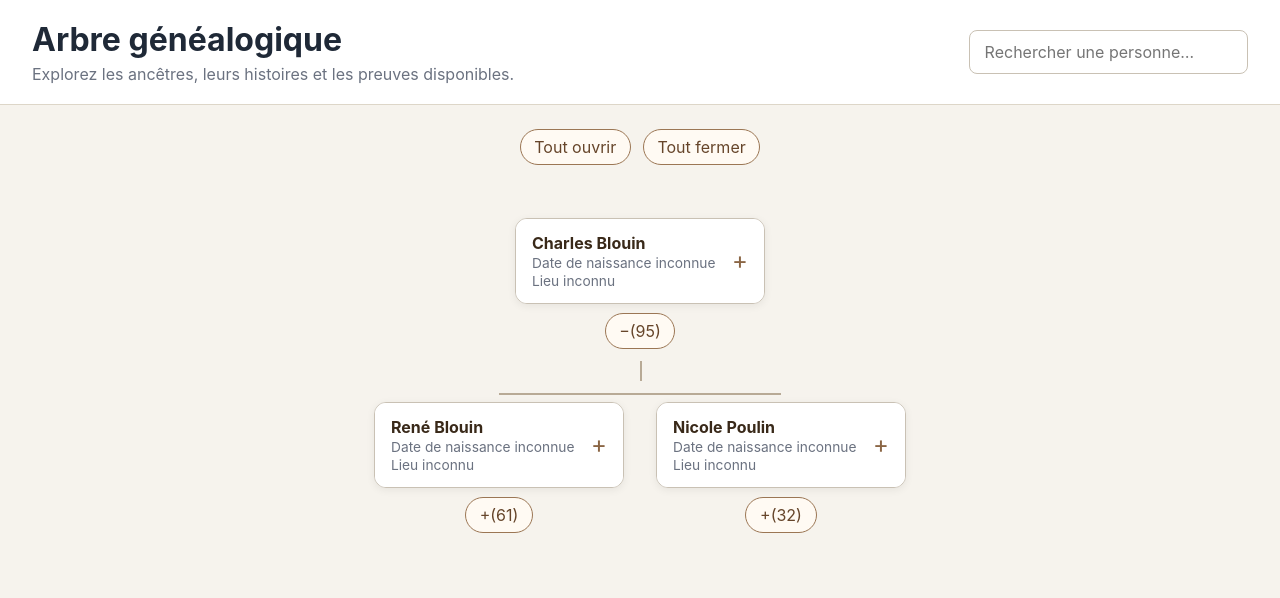
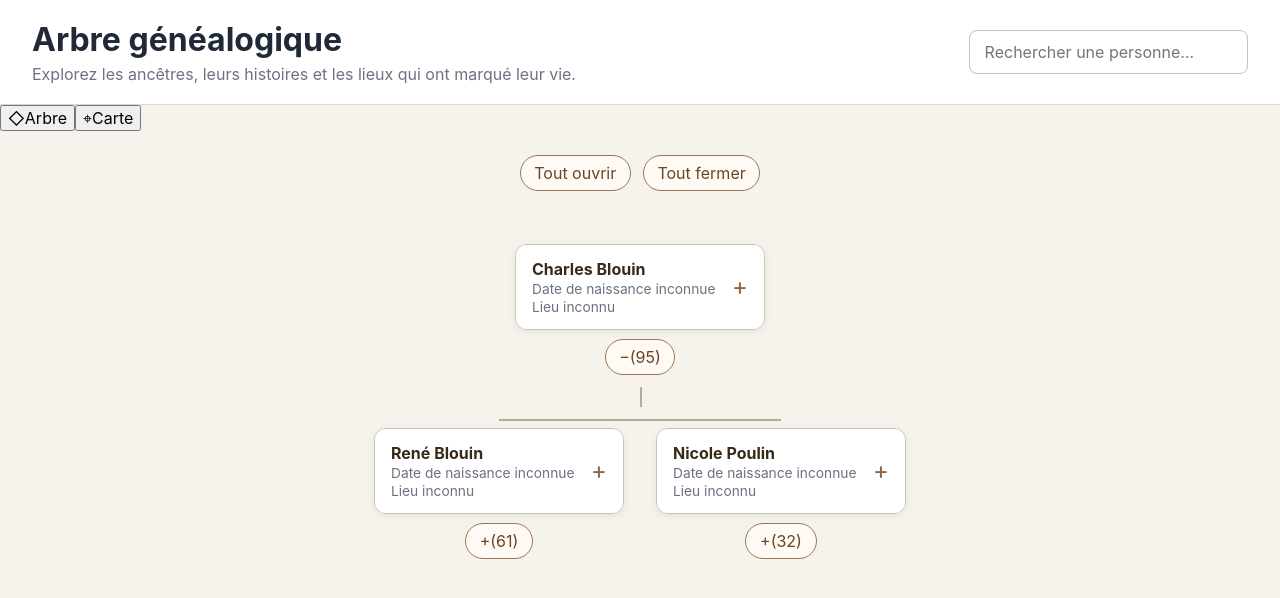
Before and after one commit to charles-blouin/genealogie, a React (Vite) app: page / in a window 1280 px wide. Shown: the top 598 px of the page. Built offline with nearby package versions, Linux system fonts and the light colour scheme.

Commit message:
Ajouter les onglets Arbre et Carte

```diff
--- a/src/App.tsx
+++ b/src/App.tsx
@@ -9,6 +9,7 @@ import jeanMariePoulinExtensionData from './data/jean-marie-poulin-extension.jso
 import paternalExtensionData from './data/paternal-extension.json'
 import type { Person, Relationship, ResearchProfile, Source } from './types/genealogy'
 import { FamilyTree } from './components/FamilyTree'
+import { GenealogyMap } from './components/GenealogyMap'
 import './styles.css'
 
 interface GenealogyExtension {
@@ -17,6 +18,8 @@ interface GenealogyExtension {
   sources?: Source[]
   research?: ResearchProfile[]
 }
+
+type ViewTab = 'tree' | 'map'
 
 const extensions = [
   maternalExtensionData as GenealogyExtension,
@@ -80,6 +83,7 @@ const sources = [
 export default function App() {
   const [rootId, setRootId] = useState('charles-blouin')
   const [query, setQuery] = useState('')
+  const [activeTab, setActiveTab] = useState<ViewTab>('tree')
 
   const matches = useMemo(
     () =>
@@ -91,12 +95,17 @@ export default function App() {
     [query],
   )
 
+  function openPersonInTree(personId: string) {
+    setRootId(personId)
+    setActiveTab('tree')
+  }
+
   return (
     <main>
       <header>
         <div>
           <h1>Arbre généalogique</h1>
-          <p>Explorez les ancêtres, leurs histoires et les preuves disponibles.</p>
+          <p>Explorez les ancêtres, leurs histoires et les lieux qui ont marqué leur vie.</p>
         </div>
         <div className="search-wrap">
           <input
@@ -110,7 +119,7 @@ export default function App() {
                 <button
                   key={person.id}
                   onClick={() => {
-                    setRootId(person.id)
+                    openPersonInTree(person.id)
                     setQuery('')
                   }}
                 >
@@ -121,12 +130,40 @@ export default function App() {
           )}
         </div>
       </header>
+
+      <nav className="view-tabs" aria-label="Modes de visualisation">
+        <button
+          className={activeTab === 'tree' ? 'is-active' : ''}
+          onClick={() => setActiveTab('tree')}
+          aria-current={activeTab === 'tree' ? 'page' : undefined}
+        >
+          <span aria-hidden="true">◇</span>
+          Arbre
+        </button>
+        <button
+          className={activeTab === 'map' ? 'is-active' : ''}
+          onClick={() => setActiveTab('map')}
+          aria-current={activeTab === 'map' ? 'page' : undefined}
+        >
+          <span aria-hidden="true">⌖</span>
+          Carte
+        </button>
+      </nav>
+
+      {activeTab === 'tree' ? (
         <FamilyTree
           people={people}
           relationships={relationships}
           sources={sources}
           rootId={rootId}
         />
+      ) : (
+        <GenealogyMap
+          people={people}
+          relationships={relationships}
+          onOpenPerson={openPersonInTree}
+        />
+      )}
     </main>
   )
 }
```
Lines whose indentation alone changed are shown as unchanged.
